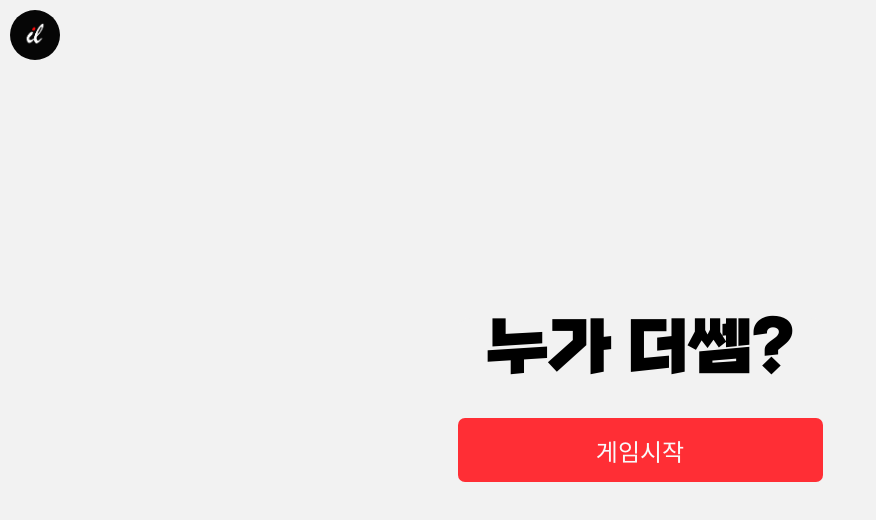
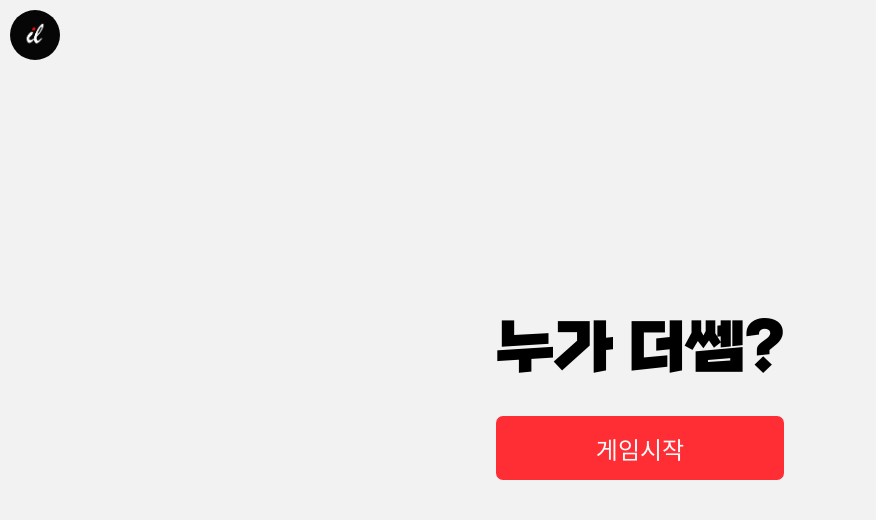
Before and after one commit to tooooo1/whoplus, a React (Create React App) app: page / in a window 1280 px wide. Shown: the top 520 px of the page, without its empty margins (0-876 px from the left). Built offline with nearby package versions, Linux system fonts and the light colour scheme; a web font is replaced by a local one.

Commit message:
style: Remove dynamic styles

```diff
--- a/src/components/Button.tsx
+++ b/src/components/Button.tsx
@@ -37,8 +37,4 @@ export const ButtonWrapper = styled.button<Pick<ButtonProps, 'color'>>`
   &#list {
     margin: 10px 0;
   }
-
-  @media (min-width: 536px) {
-    width: 365px;
-  }
 `;
--- a/src/pages/Home.tsx
+++ b/src/pages/Home.tsx
@@ -18,7 +18,7 @@ const Home = () => {
 export default Home;
 
 const GameTitle = styled.h1`
-  font-size: 8vh;
+  font-size: 60px;
   text-align: center;
   padding-bottom: 2rem;
   font-family: 'RixYeoljeongdo';
```
